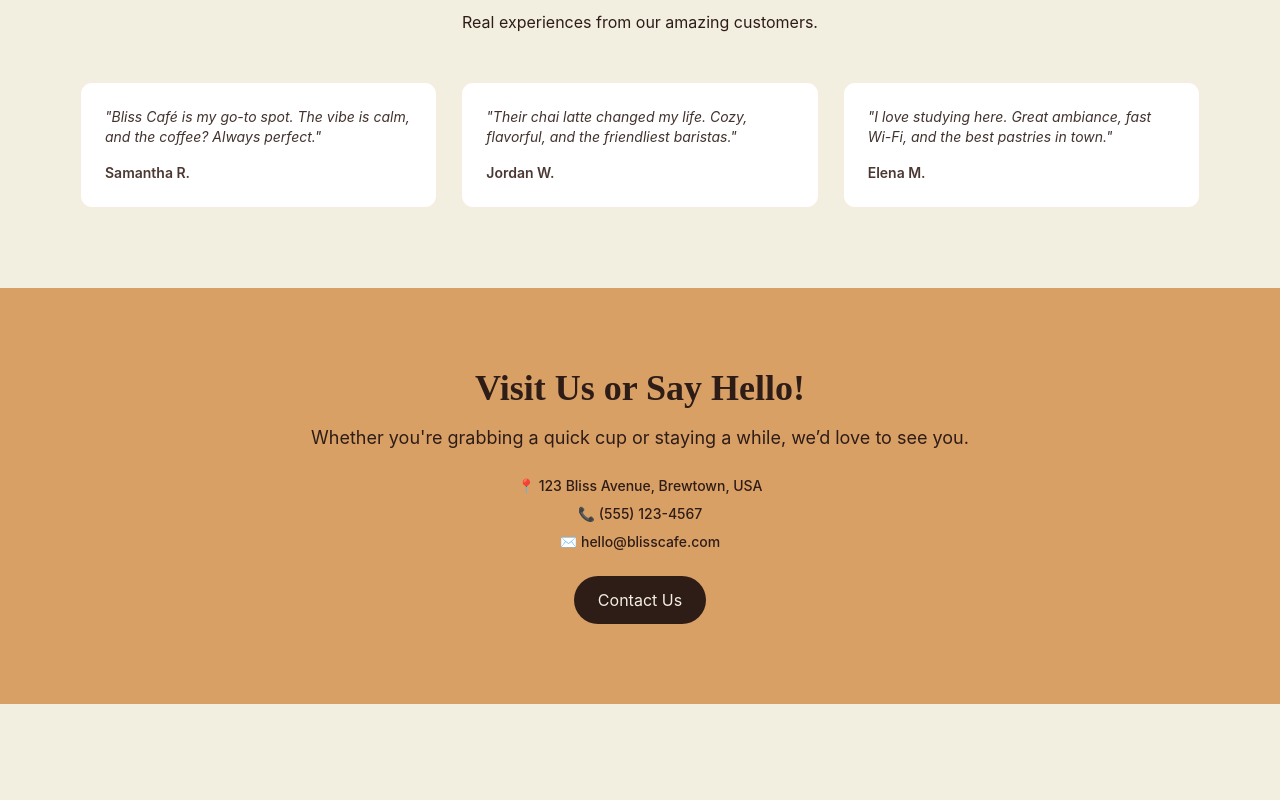
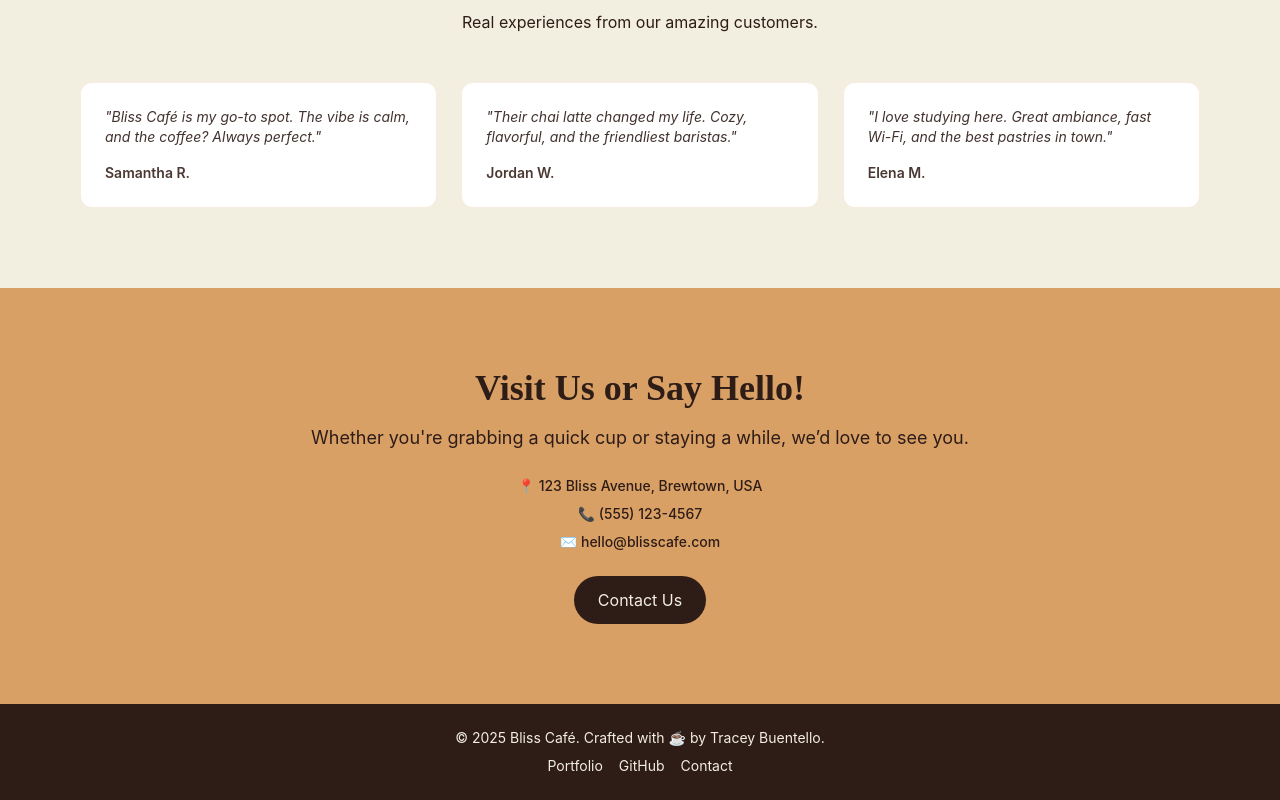
Before and after one commit to tleanne1/bliss-cafe, a React (Vite) app: page / in a window 1280 px wide. Shown: the part 2032-2832 px from the top of the page. Before the commit the page ends 2736 px from the top, so only its background shows below. Built offline with nearby package versions, Linux system fonts and the light colour scheme.

Commit message:
Created Footer.jsx

```diff
--- a/src/App.jsx
+++ b/src/App.jsx
@@ -5,6 +5,7 @@ import About from "./sections/About";
 import Menu from "./sections/Menu";
 import Testimonials from "./sections/Testimonials";
 import Contact from "./sections/Contact";
+import Footer from "./sections/Footer";
 
 const App = () => {
   return (
@@ -15,6 +16,7 @@ const App = () => {
       <Menu />
       <Testimonials />
       <Contact />
+      <Footer />
     </div>
   );
 };
--- /dev/null
+++ b/src/sections/Footer.jsx
@@ -0,0 +1,37 @@
+import React from "react";
+
+const Footer = () => {
+  return (
+    <footer className="bg-dark text-cream text-center py-6 px-4 text-sm">
+      <p>
+        &copy; {new Date().getFullYear()} Bliss Café. Crafted with ☕ by Tracey Buentello.
+      </p>
+      <div className="mt-2 space-x-4">
+        <a
+          href="https://tleanne.dev"
+          target="_blank"
+          rel="noopener noreferrer"
+          className="hover:text-caramel transition"
+        >
+          Portfolio
+        </a>
+        <a
+          href="https://github.com/tleanne1/bliss-cafe"
+          target="_blank"
+          rel="noopener noreferrer"
+          className="hover:text-caramel transition"
+        >
+          GitHub
+        </a>
+        <a
+          href="mailto:hello@blisscafe.com"
+          className="hover:text-caramel transition"
+        >
+          Contact
+        </a>
+      </div>
+    </footer>
+  );
+};
+
+export default Footer;
```
